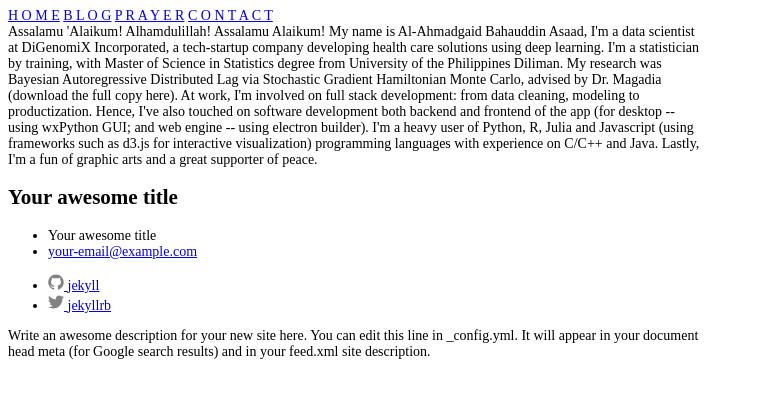
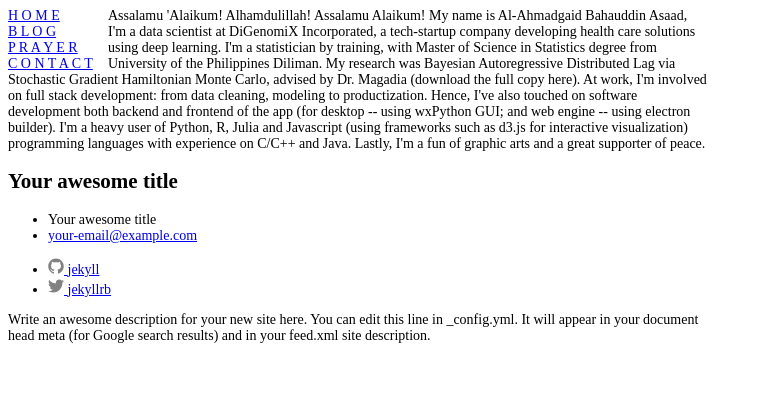
Before and after one commit to learn-islam/learn-islam.github.io, a Jekyll site: the page built from index.html, in a window 1280 px wide. Shown: the top 398 px of the page, without its empty margins (0-761 px from the left). Built offline with Jekyll 4.4.1, drawn with Linux system fonts in a browser that asks for light colours.

Commit message:
fixed name of the sidebar class

```diff
--- a/_sass/stylesheets/partials/_sidebar.scss
+++ b/_sass/stylesheets/partials/_sidebar.scss
@@ -1,11 +1,10 @@
 @mixin site-sidebar ($width) {
-    .sidebar-container {
+    .site-sidebar {
         width: $width;
         float: left;
 
         nav {
             width: $width;
-            display: table;
             a {
                 display: block;
             }
```
